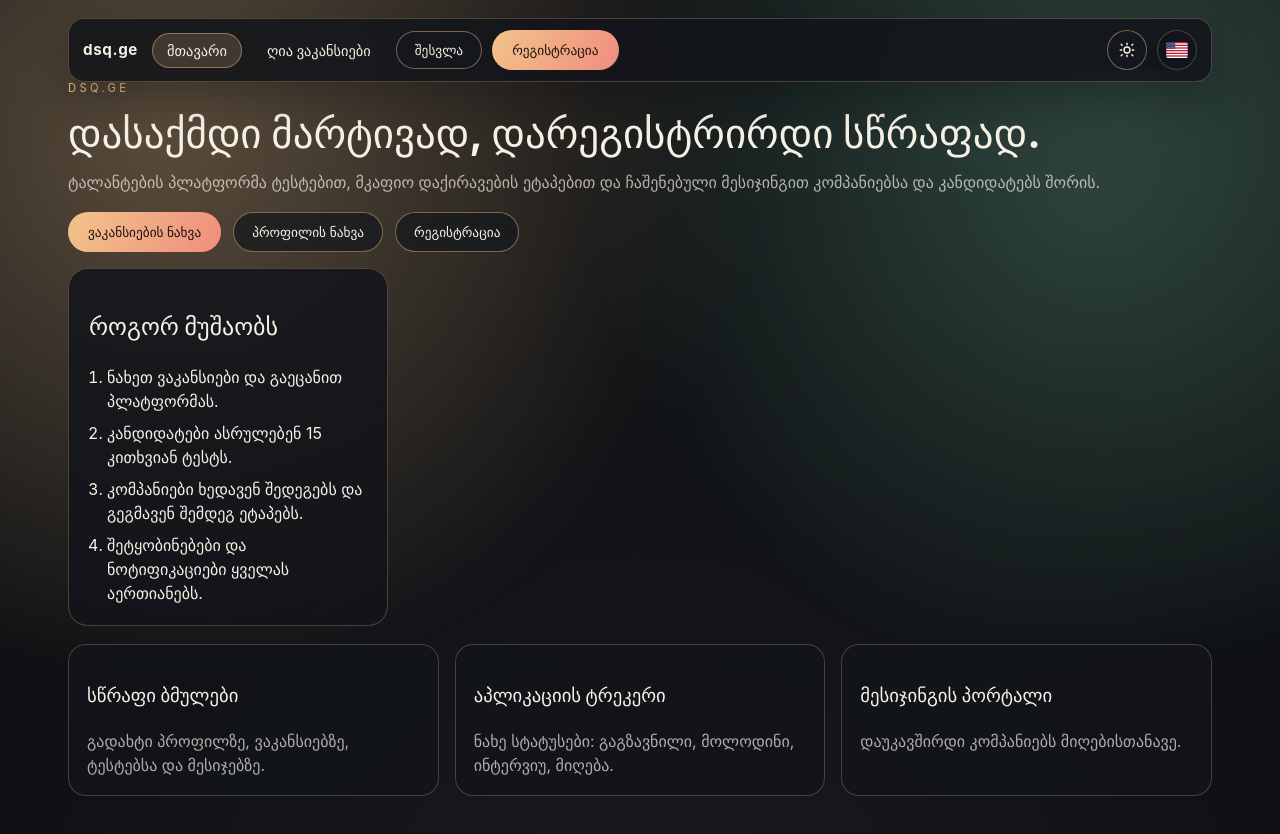
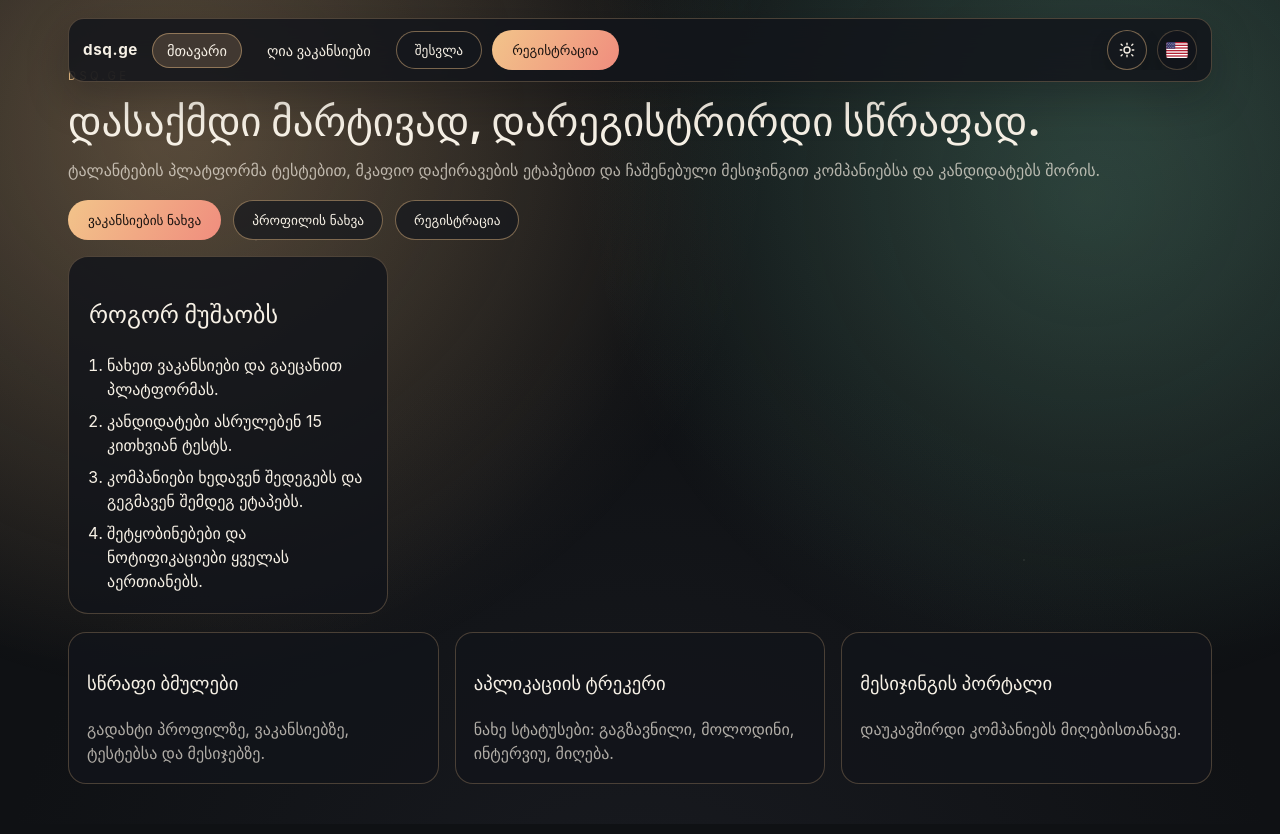
Before and after one commit to ShengeliaGI/dsq.ge, a React (Vite) app: page / in a window 1280 px wide. Built offline with nearby package versions, Linux system fonts and the light colour scheme; no server answers.

Commit message:
Lift page header

```diff
--- a/src/App.css
+++ b/src/App.css
@@ -312,7 +312,7 @@ input::placeholder {
   justify-content: space-between;
   gap: 16px;
   flex-wrap: wrap;
-  margin-top: 0;
+  margin-top: -12px;
 }
 
 .header-left {
```
